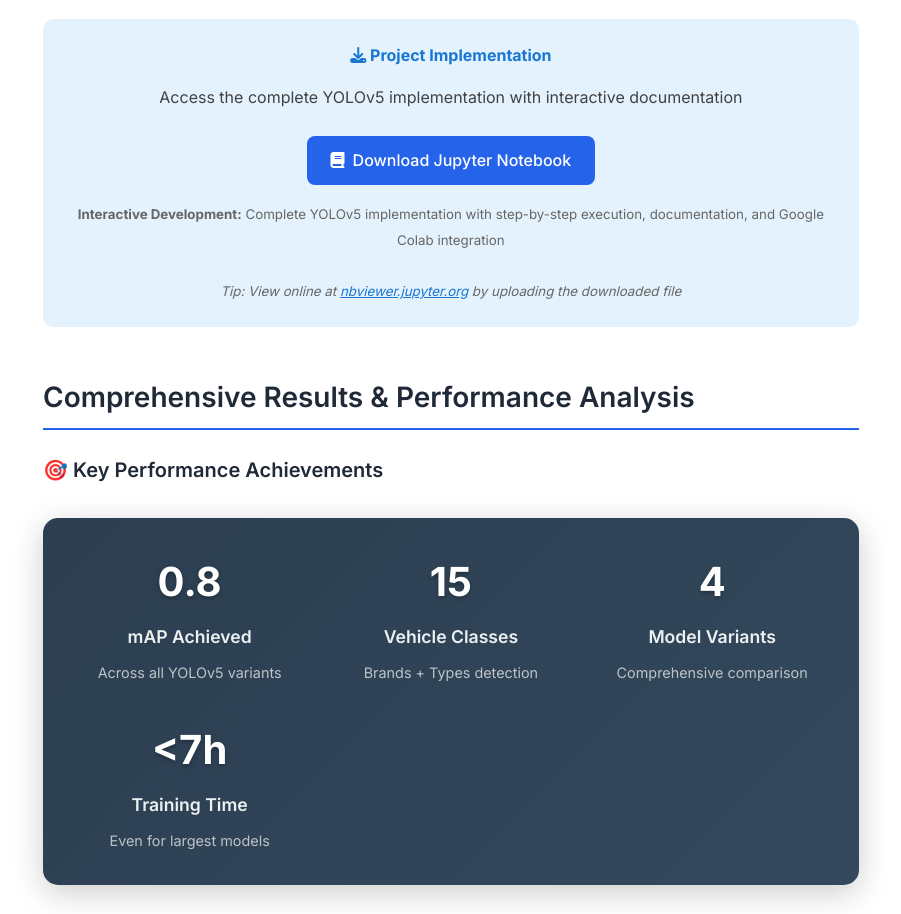
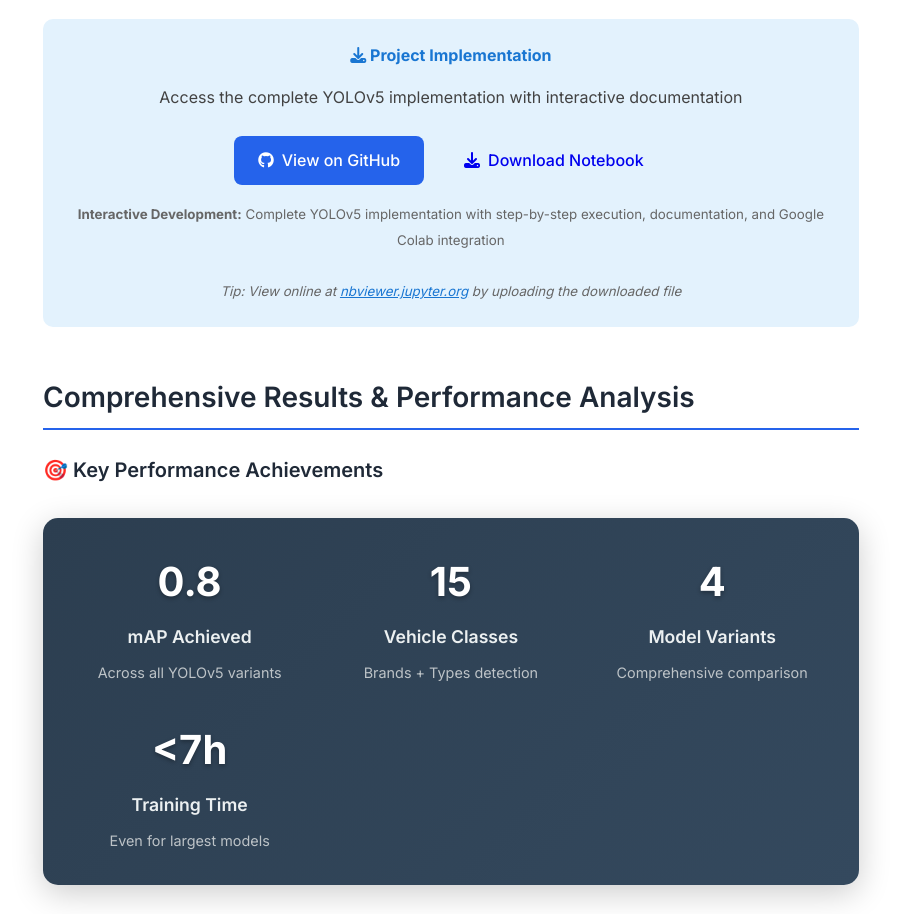
Before and after one commit to Junaidk11/junaidk11.github.io, a plain HTML site: page projects/vehicle-detection-yolo.html in a window 1280 px wide. Shown: the part 6040-6954 px from the top of the page, without its empty margins (17-918 px from the left). Drawn offline with Linux system fonts and the light colour scheme.

Commit message:
Removed ENSC-424 Jupyter Notebook and updated links in the vehicle detection project page to point to the new notebook location on GitHub.

```diff
--- a/projects/vehicle-detection-yolo.html
+++ b/projects/vehicle-detection-yolo.html
@@ -312,9 +312,12 @@
                                 <i class="fas fa-download"></i> Project Implementation
                             </h4>
                             <p style="color: #424242; margin-bottom: 1.5rem; text-align: center;">Access the complete YOLOv5 implementation with interactive documentation</p>
-                            <div style="text-align: center;">
-                                <a href="../project-files/vehicle-detection-yolo/ENSC-424.ipynb" class="btn btn-primary" download style="display: inline-flex; align-items: center; justify-content: center; gap: 0.5rem; padding: 12px 24px;">
-                                    <i class="fas fa-book"></i> Download Jupyter Notebook
+                            <div style="text-align: center; display: flex; gap: 1rem; justify-content: center; flex-wrap: wrap;">
+                                <a href="https://github.com/junaidk11/junaidk11.github.io/blob/main/project-files/vehicle-detection-yolo/ENSC_424_Project.ipynb" target="_blank" class="btn btn-primary" style="display: inline-flex; align-items: center; justify-content: center; gap: 0.5rem; padding: 12px 24px;">
+                                    <i class="fab fa-github"></i> View on GitHub
+                                </a>
+                                <a href="../project-files/vehicle-detection-yolo/ENSC_424_Project.ipynb" class="btn btn-outline-primary" download style="display: inline-flex; align-items: center; justify-content: center; gap: 0.5rem; padding: 12px 24px;">
+                                    <i class="fas fa-download"></i> Download Notebook
                                 </a>
                             </div>
                             <div style="margin-top: 1rem; text-align: center;">
```
Also changed, not shown: 1 other file.
